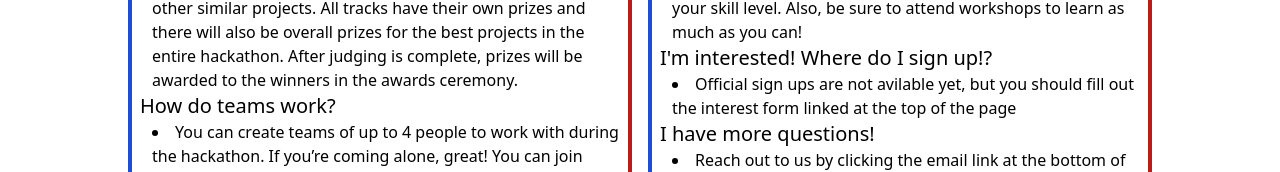
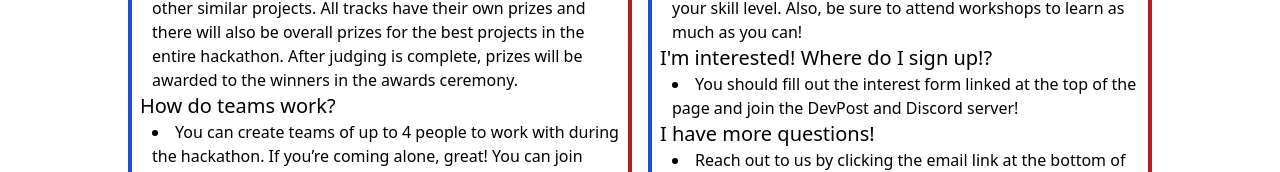
Before and after one commit to Socksham/hack211, a React (Create React App) app: page / in a window 1280 px wide. Shown: the part 3774-3946 px from the top of the page. Built offline with nearby package versions, Linux system fonts and the light colour scheme.

Commit message:
Updated FAQ

```diff
--- a/src/components/FAQ.js
+++ b/src/components/FAQ.js
@@ -52,7 +52,7 @@ const FAQ = ({ daref }) => {
                 },
                 {
                     question: "I'm interested! Where do I sign up!?",
-                    answer: "Official sign ups are not avilable yet, but you should fill out the interest form linked at the top of the page"
+                    answer: "You should fill out the interest form linked at the top of the page and join the DevPost and Discord server!"
                 },
 
                 {
```
